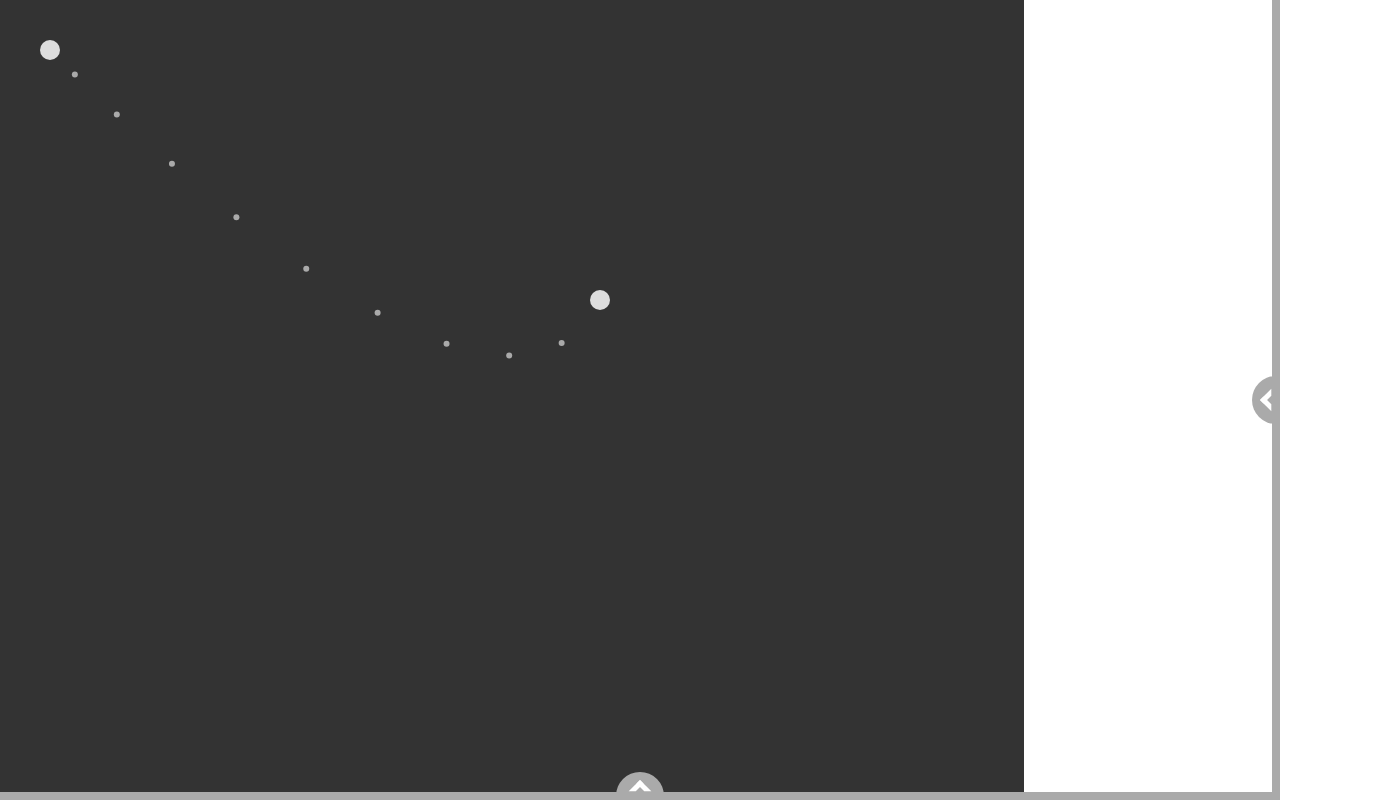
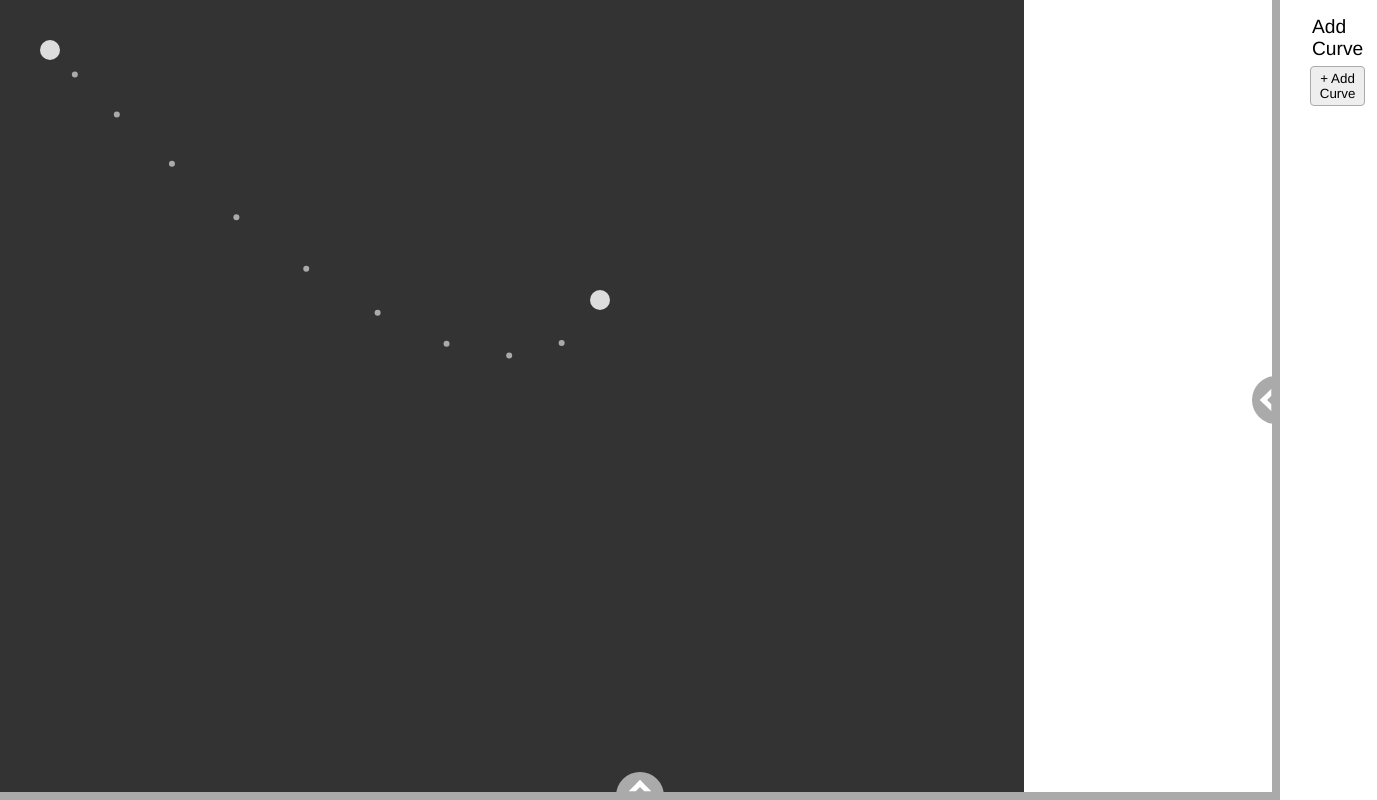
Before and after one commit to SineOfT/light-lasso, a React (Vite) app: page / in a window 1280 px wide. Shown: the top 800 px of the page, 1377 px wide, since content can reach past the window. Built offline with nearby package versions, Linux system fonts and the light colour scheme.

Commit message:
add function to add & delete curves

```diff
--- a/src/App.tsx
+++ b/src/App.tsx
@@ -1,5 +1,5 @@
 import { useState, useEffect } from 'react';
-import { getCurveFromAddPoint, getCurveFromDeletePoint } from './scripts/curves';
+import { addCurve, getCurveFromAddPoint, getCurveFromDeletePoint } from './scripts/curves';
 import { generateBezierLut, getLutFromUpdatePoint, getLutFromAddPoint, getLutFromDeletePoint } from './scripts/lut';
 import Main from './layout/Main';
 import Sidebar from './layout/Sidebar';
@@ -67,15 +67,17 @@ const App = () => {
         // if ID is not valid point, terminate
         if (!Object.hasOwn(points, pointId)) { return; }
 
-        // update point in state
+        // calculate new LUTs from update
+        const updateLuts = getLutFromUpdatePoint(points, curves, luts, pointId, newPoint);
+        if (updateLuts == undefined) { return; }
+
+        // update based on updater functions
         setPoints((prevPoints) => {
             const newPoints = { ...prevPoints };
             newPoints[pointId] = newPoint;
             return newPoints;
         });
-
-        // update LUT affected by point
-        handleUpdateLutFromUpdatePoint(pointId, newPoint);
+        setLuts(updateLuts);
     }
 
     /**
@@ -92,12 +94,15 @@ const App = () => {
         if (data == undefined) { return; }
         const { controlPoint, anchorPoint, updatePoints, updateCurves } = data;
 
+        // calculate new LUTs from add
+        const updateLuts = getLutFromAddPoint(
+            points, curves, luts, pointId, isAfter, controlPoint, anchorPoint);
+        if (updateLuts == undefined) { return; }
+
         // update based on updater functions
         setPoints(updatePoints);
         setCurves(updateCurves);
-
-        // update LUT where affected by new point
-        handleUpdateLutFromAddPoint(pointId, isAfter, controlPoint, anchorPoint);
+        setLuts(updateLuts);
     }
 
     /**
@@ -110,63 +115,61 @@ const App = () => {
         if (data == undefined) { return; }
         const { updatePoints, updateCurves } = data;
 
+        // calculate new LUTs from delete
+        const updateLuts = getLutFromDeletePoint(points, curves, luts, pointId);
+        if (updateLuts == undefined) { return; }
+
         // update based on updater functions
         setPoints(updatePoints);
         setCurves(updateCurves);
-
-        // update LUT where affected by deleted point
-        handleUpdateLutFromDeletePoint(pointId);
-    }
-
-    /**
-     * function updates the LUT where a point has been updated to a new position
-     *
-     * @param pointId the ID of the updated point
-     * @param newPoint the new position of the updated point
-     */
-    const handleUpdateLutFromUpdatePoint = (pointId: string, newPoint: pos) => {
-        // calculate new LUTs from update
-        const updateLuts = getLutFromUpdatePoint(points, curves, luts, pointId, newPoint);
-        if (updateLuts == undefined) { return; }
-
-        // update based on updater function
         setLuts(updateLuts);
     }
 
     /**
-     * function updates the LUT where a point and respective control point has been added
-     * @param pointId ID of the point relative to where the new point is added
-     * @param isAfter whether the point is added before or after the given point
-     * @param controlPoint the new control point
-     * @param point the new anchor point
+     * function handles adding new curve, with one point centered on canvas
      */
-    const handleUpdateLutFromAddPoint = (
-        pointId: string, isAfter: boolean,
-        controlPoint: pos, anchorPoint: pos,
-    ) => {
-        // calculate new LUTs from add
-        const updateLuts = getLutFromAddPoint(
-            points, curves, luts,
-            pointId, isAfter,
-            controlPoint, anchorPoint,
-        );
-        if (updateLuts == undefined) { return; }
+    const handleAddCurve = () => {
+        // calculate new curve from add
+        const { curveId, updatePoints, updateCurves } = addCurve(curves, resolution);
 
-        // update state based on updater function
-        setLuts(updateLuts);
+        // update based on updater functions
+        setPoints(updatePoints);
+        setCurves(updateCurves);
+        setLuts((prevLuts: Record<string, lut>) => {
+            const newLuts = { ...prevLuts } as Record<string, lut>;
+            newLuts[curveId] = []; // only 1 point, so 0 sections
+            return newLuts;
+        });
     }
 
     /**
-     * function updates the LUT where a point and respective control point has been deleted
-     * @param pointId ID of the deleted point
+     * function handles deleting given curve
+     * @param curveId ID of curve to delete
      */
-    const handleUpdateLutFromDeletePoint = (pointId: string) => {
-        // calculate new LUTs from delete
-        const updateLuts = getLutFromDeletePoint(points, curves, luts, pointId);
-        if (updateLuts == undefined) { return; }
+    const handleDeleteCurve = (curveId: string) => {
+        // find IDs of all points in curve
+        const curve = curves[curveId];
+        if (curve == undefined) { return; }
 
-        // update state based on updater function
-        setLuts(updateLuts);
+        // update states
+        setPoints((prevPoints: Record<string, pos>) => {
+            const newPoints = { ...prevPoints } as Record<string, pos>;
+            for (const pointId of curve) {
+                delete newPoints[pointId.controlPointId];
+                delete newPoints[pointId.anchorPointId];
+            }
+            return newPoints;
+        });
+        setCurves((prevCurves: Record<string, curve>) => {
+            const newCurves = { ...prevCurves } as Record<string, curve>;
+            delete newCurves[curveId];
+            return newCurves;
+        });
+        setLuts((prevLuts: Record<string, lut>) => {
+            const newLuts = { ...prevLuts } as Record<string, lut>;
+            delete newLuts[curveId];
+            return newLuts;
+        });
     }
 
     /**
@@ -196,6 +199,8 @@ const App = () => {
                 selectedPointId={selectedPointId}
                 onAddPoint={handleAddPoint}
                 onDeletePoint={handleDeletePoint}
+                onAddCurve={handleAddCurve}
+                onDeleteCurve={handleDeleteCurve}
                 onUpdateSelected={handleUpdateSelected}
             />
         </Sidebar>
--- a/src/layout/LocalControls.tsx
+++ b/src/layout/LocalControls.tsx
@@ -1,6 +1,6 @@
-import { getPointLocation } from '../scripts/curves';
 import InputSet from '../templates/InputSet';
 import Button from '../templates/Button';
+import SelectedPointControls from './SelectedPointControls';
 
 import type { curve } from '../scripts/curves';
 
@@ -12,6 +12,8 @@ function LocalControls({
     selectedPointId,
     onAddPoint,
     onDeletePoint,
+    onAddCurve,
+    onDeleteCurve,
     onUpdateSelected,
 }: {
     /** a record of all existing curves */
@@ -22,48 +24,32 @@ function LocalControls({
     onAddPoint: (pointId: string, isAfter: boolean) => void,
     /** function deletes point */
     onDeletePoint: (pointId: string) => void,
+    /** function adds new curve with one default point */
+    onAddCurve: () => void,
+    /** function deletes given curve */
+    onDeleteCurve: (curveId: string) => void,
     /** function updates the currently selected point */
     onUpdateSelected: (pointId: string|null) => void,
 }) {
-    // if no point selected, nothing to show
-    if (selectedPointId == null) { return <></>; }
-
-    // find location of selected point in curves, showing nothing if non-existant
-    const pointLocation = getPointLocation(curves, selectedPointId);
-    if (pointLocation == undefined) { return <></>; }
-    const { curve, pointIndex } = pointLocation;
-
-    // find neighboring points
-    const beforeAnchorPointId = pointIndex-1 >= 0
-        ? curve[pointIndex-1]!.anchorPointId
-        : undefined;
-    const afterAnchorPointId  = pointIndex+1 < curve.length
-        ? curve[pointIndex+1]!.anchorPointId
-        : undefined;
-
-    return (<div className="p-m">
-        <InputSet title="Traverse Points">
-            <Button title="< Point Before" disabled={beforeAnchorPointId == undefined}
-                onClick={() => { onUpdateSelected(beforeAnchorPointId!); }}
-            />
-            <Button title="Point After >"  disabled={afterAnchorPointId  == undefined}
-                onClick={() => { onUpdateSelected(afterAnchorPointId!); }}
-            />
-        </InputSet>
-        <InputSet title="Add Point">
-            <Button title="+ Add Point Before"
-                onClick={() => { onAddPoint(selectedPointId, false); }}
-            />
-            <Button title="Add Point After +"
-                onClick={() => { onAddPoint(selectedPointId, true); }}
-            />
-        </InputSet>
-        <InputSet title="Delete Point">
-            <Button title="- Delete Point"
-                onClick={() => { onDeletePoint(selectedPointId); }}
-            />
-        </InputSet>
-    </div>);
+    return (
+        <div className="p-m">
+            {selectedPointId &&
+                <SelectedPointControls
+                    curves={curves}
+                    selectedPointId={selectedPointId!}
+                    onAddPoint={onAddPoint}
+                    onDeletePoint={onDeletePoint}
+                    onDeleteCurve={onDeleteCurve}
+                    onUpdateSelected={onUpdateSelected}
+                />
+            }
+            <InputSet title="Add Curve">
+                <Button title="+ Add Curve"
+                    onClick={() => { onAddCurve(); }}
+                />
+            </InputSet>
+        </div>
+    );
 }
 
 export default LocalControls;
--- /dev/null
+++ b/src/layout/SelectedPointControls.tsx
@@ -0,0 +1,75 @@
+import { getPointLocation } from '../scripts/curves';
+import InputSet from '../templates/InputSet';
+import Button from '../templates/Button';
+
+import type { curve } from '../scripts/curves';
+
+/**
+ * component defines controls when point is selected
+ */
+function SelectedPointControls({
+    curves,
+    selectedPointId,
+    onAddPoint,
+    onDeletePoint,
+    onDeleteCurve,
+    onUpdateSelected,
+}: {
+    /** a record of all existing curves */
+    curves: Record<string, curve>,
+    /** the ID of the currently selected point */
+    selectedPointId: string
+    /** function adds a new point before or after a given point */
+    onAddPoint: (pointId: string, isAfter: boolean) => void,
+    /** function deletes point */
+    onDeletePoint: (pointId: string) => void,
+    /** function deletes given curve */
+    onDeleteCurve: (curveId: string) => void,
+    /** function updates the currently selected point */
+    onUpdateSelected: (pointId: string|null) => void,
+}) {
+
+    // find location of selected point in curves, showing nothing if non-existant
+    const pointLocation = getPointLocation(curves, selectedPointId);
+    if (pointLocation == undefined) { return <></>; }
+    const { curveId, curve, pointIndex } = pointLocation;
+
+    // find neighboring points
+    const beforeAnchorPointId = pointIndex-1 >= 0
+        ? curve[pointIndex-1]!.anchorPointId
+        : undefined;
+    const afterAnchorPointId  = pointIndex+1 < curve.length
+        ? curve[pointIndex+1]!.anchorPointId
+        : undefined;
+
+    return (<>
+        <InputSet title="Traverse Points">
+            <Button title="< Point Before" disabled={beforeAnchorPointId == undefined}
+                onClick={() => { onUpdateSelected(beforeAnchorPointId!); }}
+            />
+            <Button title="Point After >"  disabled={afterAnchorPointId  == undefined}
+                onClick={() => { onUpdateSelected(afterAnchorPointId!); }}
+            />
+        </InputSet>
+        <InputSet title="Add Point">
+            <Button title="+ Add Point Before"
+                onClick={() => { onAddPoint(selectedPointId, false); }}
+            />
+            <Button title="Add Point After +"
+                onClick={() => { onAddPoint(selectedPointId, true); }}
+            />
+        </InputSet>
+        <InputSet title="Delete Point">
+            <Button title="- Delete Point"
+                onClick={() => { onDeletePoint(selectedPointId); }}
+            />
+        </InputSet>
+        <InputSet title="Delete Curve">
+            <Button title="- Delete Curve"
+                onClick={() => { onDeleteCurve(curveId); }}
+            />
+        </InputSet>
+    </>);
+}
+
+export default SelectedPointControls;
--- a/src/scripts/curves.ts
+++ b/src/scripts/curves.ts
@@ -233,3 +233,40 @@ export const getCurveFromDeletePoint = (
         }
     }
 }
+
+/**
+ * function adds new curve, with point positioned at center of canvas
+ * @param curves a record of all existing curves
+ * @param resolution dimensions of the canvas
+ * @returns functions that update affected curve and points
+ */
+export const addCurve = (curves: Record<string, curve>, resolution: pos) => {
+    // create points to add on new curve
+    const anchorPoint = { x: resolution.x / 2, y: resolution.y / 2 } as pos;
+    const controlPoint = { x: anchorPoint.x - ADD_EXTREME_OVERSHOOT, y: anchorPoint.y } as pos;
+
+    // generate ID for curve and point
+    const existingIds = Object.keys(curves);
+    const curveId = generateId(existingIds);
+    const controlPointId = generateId([...existingIds, curveId]);
+    const anchorPointId = generateId([...existingIds, curveId, controlPointId]);
+
+    // determine new curve
+    const newCurve = [{ controlPointId, anchorPointId }] as curve;
+
+    // return function that adds curve and point
+    return {
+        curveId,
+        updatePoints: (prevPoints: Record<string, pos>) => {
+            const newPoints = { ...prevPoints } as Record<string, pos>;
+            newPoints[controlPointId] = controlPoint;
+            newPoints[anchorPointId]  = anchorPoint;
+            return newPoints;
+        },
+        updateCurves: (prevCurves: Record<string, curve>) => {
+            const newCurves = { ...prevCurves } as Record<string, curve>;
+            newCurves[curveId] = newCurve;
+            return newCurves;
+        },
+    };
+}
```
